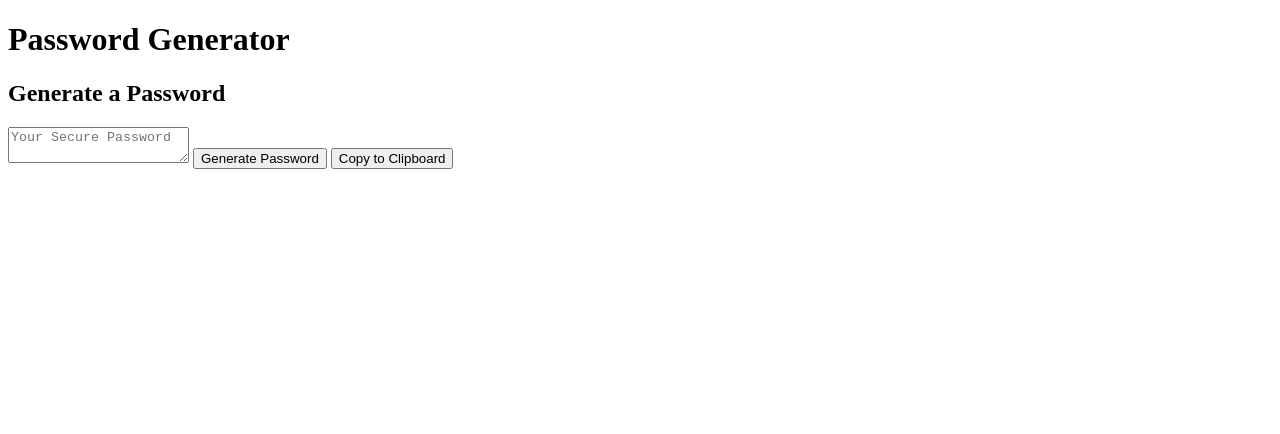
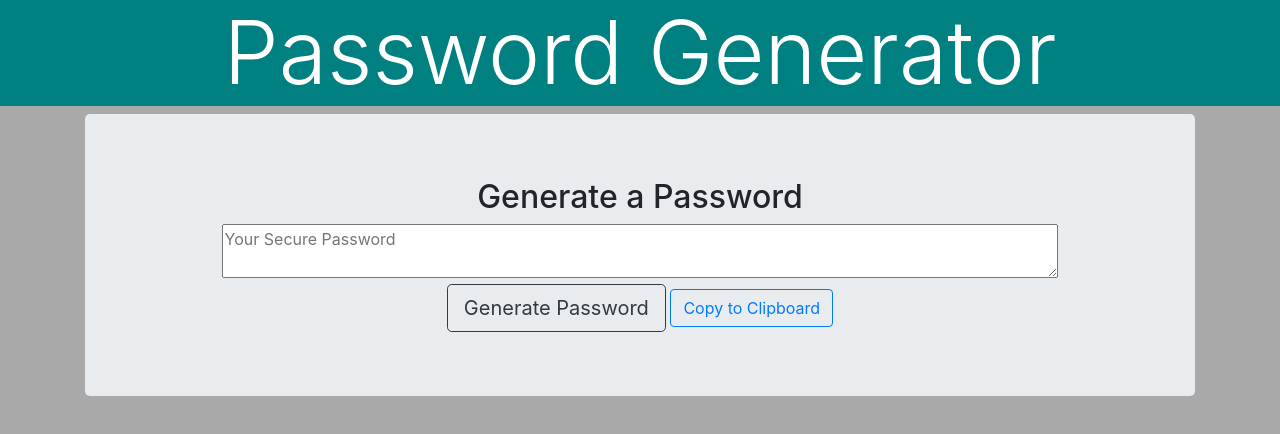
Before and after one commit to dprimachenko/Password-Gen, a plain HTML site: page index.html in a window 1280 px wide. Drawn offline with nearby package versions, Linux system fonts and the light colour scheme.

Commit message:
added bootstrap and CSS

```diff
--- a/index.html
+++ b/index.html
@@ -1,32 +1,43 @@
 <!DOCTYPE html>
 <html lang="en">
   <head>
-    <meta charset="UTF-8" />
-    <meta name="viewport" content="width=device-width, initial-scale=1.0" />
     <meta http-equiv="X-UA-Compatible" content="ie=edge" />
+    <meta charset="utf-8" content="width=device-width, initial-scale=1, shrink-to-fit=no">
+    <link rel="stylesheet" href="https://stackpath.bootstrapcdn.com/bootstrap/4.3.1/css/bootstrap.min.css" integrity="sha384-ggOyR0iXCbMQv3Xipma34MD+dH/1fQ784/j6cY/iJTQUOhcWr7x9JvoRxT2MZw1T" crossorigin="anonymous">
+    <script src="https://code.jquery.com/jquery-3.3.1.slim.min.js" integrity="sha384-q8i/X+965DzO0rT7abK41JStQIAqVgRVzpbzo5smXKp4YfRvH+8abtTE1Pi6jizo" crossorigin="anonymous"></script>
+    <script src="https://cdnjs.cloudflare.com/ajax/libs/popper.js/1.14.7/umd/popper.min.js" integrity="sha384-UO2eT0CpHqdSJQ6hJty5KVphtPhzWj9WO1clHTMGa3JDZwrnQq4sF86dIHNDz0W1" crossorigin="anonymous"></script>
+    <script src="https://stackpath.bootstrapcdn.com/bootstrap/4.3.1/js/bootstrap.min.js" integrity="sha384-JjSmVgyd0p3pXB1rRibZUAYoIIy6OrQ6VrjIEaFf/nJGzIxFDsf4x0xIM+B07jRM" crossorigin="anonymous"></script>
+    </head><script src="https://code.jquery.com/jquery-3.3.1.slim.min.js" integrity="sha384-q8i/X+965DzO0rT7abK41JStQIAqVgRVzpbzo5smXKp4YfRvH+8abtTE1Pi6jizo" crossorigin="anonymous"></script>
+    <script src="https://cdnjs.cloudflare.com/ajax/libs/popper.js/1.14.7/umd/popper.min.js" integrity="sha384-UO2eT0CpHqdSJQ6hJty5KVphtPhzWj9WO1clHTMGa3JDZwrnQq4sF86dIHNDz0W1" crossorigin="anonymous"></script>
+    <script src="https://stackpath.bootstrapcdn.com/bootstrap/4.3.1/js/bootstrap.min.js" integrity="sha384-JjSmVgyd0p3pXB1rRibZUAYoIIy6OrQ6VrjIEaFf/nJGzIxFDsf4x0xIM+B07jRM" crossorigin="anonymous"></script>
     <title>Password Generator</title>
   </head>
-  <body>
+  <body style="background-color: darkgrey;">
     <header>
-      <h1>Password Generator</h1>
+      <h1 class="display-2" style="text-align: center; background-color: teal; color: white;">Password Generator</h1>
     </header>
+    <div class="container">
+      <div class="jumbotron jumbotron-center" style="text-align: center;">
         <h2>Generate a Password</h2>
           <textarea
             readonly
             id="password"
-      placeholder="Your Secure Password"
+            placeholder="Your Secure Password" style="width: 80%;"
           ></textarea>
-    <button onclick="generator()">Generate Password</button>
-    <button id="copy" onclick="copyCode()">
+          <br>
+          <button onclick="generator()" class="btn btn-outline-dark btn-lg">Generate Password</button>
+          <button id="copy" onclick="copyCode()" class="btn btn-outline-primary">
             Copy to Clipboard
           </button>
+      </div>
+    </div>
 
     <script type="text/javascript">
       function generator() {
         let size = 500000;
         while (parseInt(size) < 8 || parseInt(size) > 128 || typeof size != "number") {
           size = prompt("How long do you want your password to be? (8-128 characters)");
-          if (parseInt(size) > 8 && parseInt(size) < 128)
+          if (parseInt(size) >= 8 && parseInt(size) <= 128)
             break;
           else
             alert("Not within number range. Please select a valid number.");
@@ -37,9 +48,7 @@
         chrtype[1] = confirm("Numeric characters?");
         chrtype[2] = confirm("Lowercase characters?");
         chrtype[3] = confirm("Uppercase characters?");
-        console.log(chrtype);
         let atLeast = chrtype.every(v => v === false);
-        console.log(atLeast);
         while (atLeast) {
           alert("You must pick at least one character type for password.");
           chrtype[0] = confirm("Special characters?");
@@ -59,21 +68,19 @@
           if (chrtype[i])
             chosen += allChar[i];
         }
-        console.log(chosen.length);
         for (var i = 0; i < size; i++) {
           let max = Math.ceil(chosen.length-1);
           let min = 0;
           let num = Math.floor(Math.random() * (max - min + 1)) + min;
           result += chosen.charAt(num);
         }
-        console.log(result);
         return document.getElementById("password").value = result;
 
       }
       function copyCode() {
         let copyPswd = document.getElementById("password");
         copyPswd.select();
-        copyPswd.setSelectionRange(0,127);
+        copyPswd.setSelectionRange(0,128);
         document.execCommand("copy");
       }
     </script>
```
Lines whose indentation alone changed are shown as unchanged.
